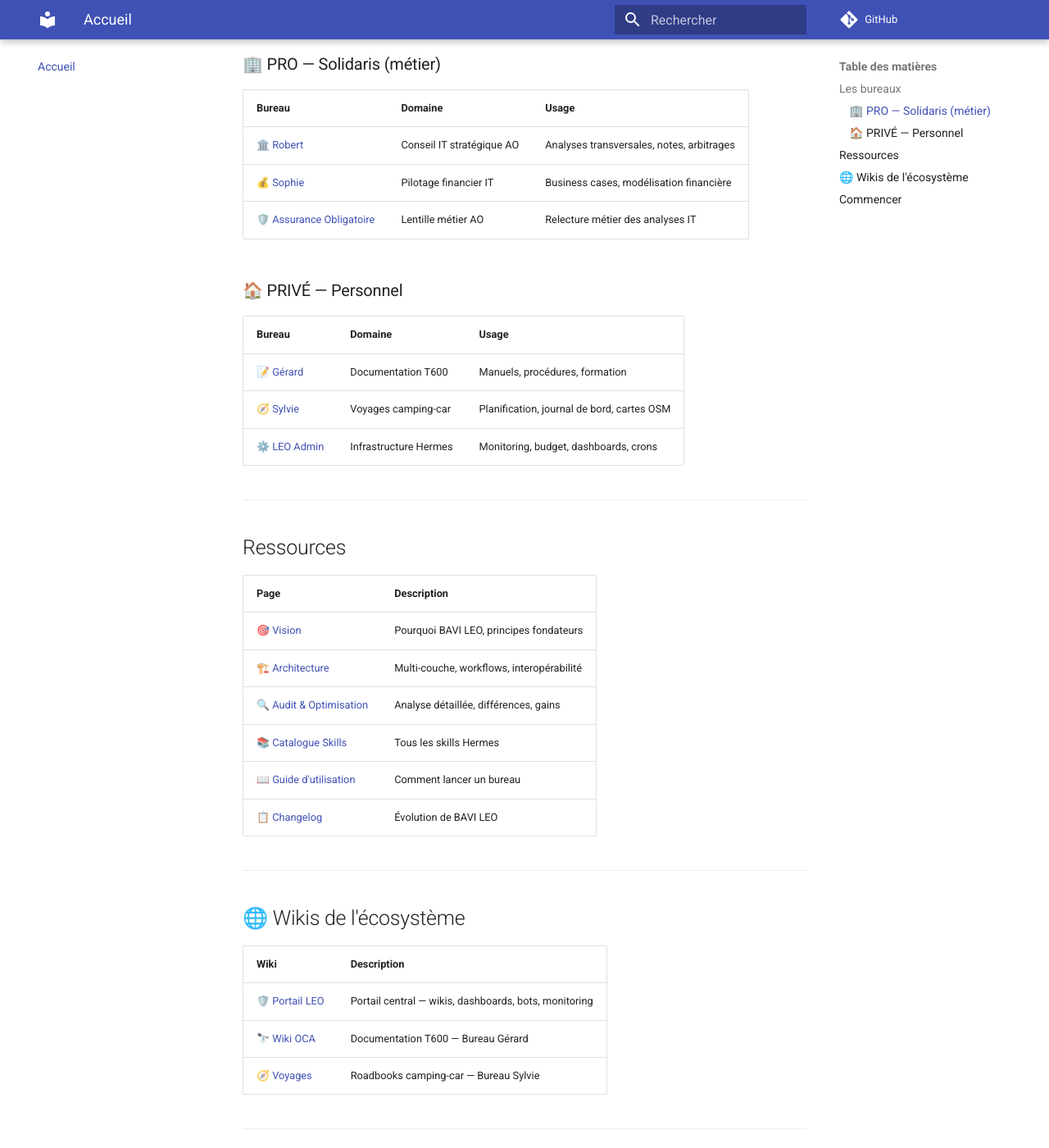
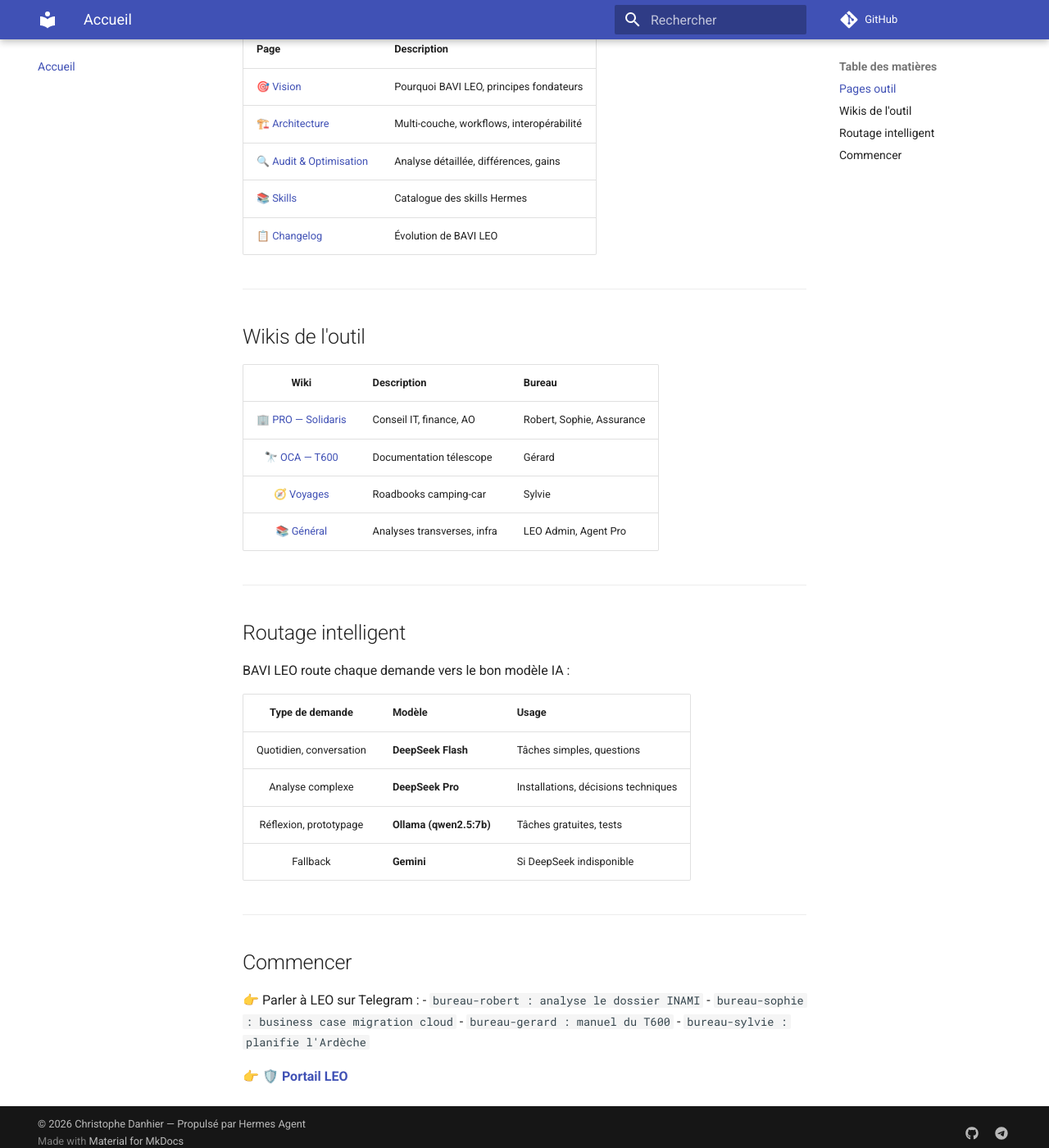
Before and after one commit to christophedanhier-hash/BAVI_LEO, an MkDocs documentation site: the page built from docs/wiki/index.md, in a window 1280 px wide and 1400 px high, scrolled down 333 px. Shown: the whole window at 82% size. Built offline with MkDocs 1.6.1 and Material for MkDocs 9.7.7, drawn with Linux system fonts in a browser that asks for light colours; comment, search, counter and statistics services are not loaded; some of the changed text lies outside the part shown.

Commit message:
refactor: restructuration complète BAVI LEO — wiki outil + 4 wikis spécialisés (PRO, OCA, Voyages, Général)

```diff
--- a/docs/wiki/index.md
+++ b/docs/wiki/index.md
@@ -1,59 +1,51 @@
 # Bienvenue sur BAVI LEO 🏛️🤖
 
-**BAVI LEO** — **B**ureau **A**gentique **V**irtuel **I**ntégré pour **L**EO — est votre système de bureaux IA spécialisés.
+**BAVI LEO** — votre système de bureaux IA spécialisés, propulsé par Hermes Agent.
 
 ---
 
-## Les bureaux
-
-### 🏢 PRO — Solidaris (métier)
-
-| Bureau | Domaine | Usage |
-|--------|---------|-------|
-| 🏛️ [Robert](pro/robert.md) | Conseil IT stratégique AO | Analyses transversales, notes, arbitrages |
-| 💰 [Sophie](pro/sophie.md) | Pilotage financier IT | Business cases, modélisation financière |
-| 🛡️ [Assurance Obligatoire](pro/assurance-obligatoire.md) | Lentille métier AO | Relecture métier des analyses IT |
-
-### 🏠 PRIVÉ — Personnel
-
-| Bureau | Domaine | Usage |
-|--------|---------|-------|
-| 📝 [Gérard](prive/gerard.md) | Documentation T600 | Manuels, procédures, formation |
-| 🧭 [Sylvie](prive/sylvie.md) | Voyages camping-car | Planification, journal de bord, cartes OSM |
-| ⚙️ [LEO Admin](prive/leo-admin.md) | Infrastructure Hermes | Monitoring, budget, dashboards, crons |
-
----
-
-## Ressources
+## Pages outil
 
 | Page | Description |
 |------|-------------|
 | 🎯 [Vision](vision.md) | Pourquoi BAVI LEO, principes fondateurs |
 | 🏗️ [Architecture](architecture.md) | Multi-couche, workflows, interopérabilité |
 | 🔍 [Audit & Optimisation](audit/index.md) | Analyse détaillée, différences, gains |
-| 📚 [Catalogue Skills](skills/index.md) | Tous les skills Hermes |
-| 📖 [Guide d'utilisation](guide/utilisation.md) | Comment lancer un bureau |
+| 📚 [Skills](skills/index.md) | Catalogue des skills Hermes |
 | 📋 [Changelog](changelog.md) | Évolution de BAVI LEO |
 
 ---
 
-## 🌐 Wikis de l'écosystème
+## Wikis de l'outil
 
-| Wiki | Description |
-|------|-------------|
-| 🛡️ [Portail LEO](https://christophedanhier-hash.github.io/hermes-wiki/) | Portail central — wikis, dashboards, bots, monitoring |
-| 🔭 [Wiki OCA](https://christophedanhier-hash.github.io/wiki-oca/) | Documentation T600 — Bureau Gérard |
-| 🧭 [Voyages](https://christophedanhier-hash.github.io/voyages-wiki/) | Roadbooks camping-car — Bureau Sylvie |
+| Wiki | Description | Bureau |
+|:----:|-------------|--------|
+| 🏢 [PRO — Solidaris](wiki/pro/) | Conseil IT, finance, AO | Robert, Sophie, Assurance |
+| 🔭 [OCA — T600](wiki/oca/) | Documentation télescope | Gérard |
+| 🧭 [Voyages](wiki/voyages/) | Roadbooks camping-car | Sylvie |
+| 📚 [Général](wiki/general/) | Analyses transverses, infra | LEO Admin, Agent Pro |
+
+---
+
+## Routage intelligent
+
+BAVI LEO route chaque demande vers le bon modèle IA :
+
+| Type de demande | Modèle | Usage |
+|:---------------:|--------|-------|
+| Quotidien, conversation | **DeepSeek Flash** | Tâches simples, questions |
+| Analyse complexe | **DeepSeek Pro** | Installations, décisions techniques |
+| Réflexion, prototypage | **Ollama (qwen2.5:7b)** | Tâches gratuites, tests |
+| Fallback | **Gemini** | Si DeepSeek indisponible |
 
 ---
 
 ## Commencer
 
 👉 Parler à LEO sur Telegram :
-- `bureau-robert : analyse le dossier INAMI digitalisation`
+- `bureau-robert : analyse le dossier INAMI`
 - `bureau-sophie : business case migration cloud`
-- `assurance-obligatoire : impacts AO du projet X`
-- `bureau-gerard : produis le manuel du T600`
-- `bureau-sylvie : planifie le voyage en Ardèche`
+- `bureau-gerard : manuel du T600`
+- `bureau-sylvie : planifie l'Ardèche`
 
-👉 **[🛡️ Portail LEO — Écosystème complet](https://christophedanhier-hash.github.io/hermes-wiki/)**
+👉 **[🛡️ Portail LEO](https://christophedanhier-hash.github.io/hermes-wiki/)**
--- a/mkdocs.yml
+++ b/mkdocs.yml
@@ -1,5 +1,5 @@
-site_name: Wiki BAVI LEO — Bureaux Agentiques Virtuels
-site_description: Base de connaissance des bureaux IA — PRO (Solidaris) & PRIVÉ (T600, Voyages, LEO)
+site_name: BAVI LEO — Bureaux Agentiques Virtuels
+site_description: Bureaux IA spécialisés — PRO (Solidaris), OCA (T600), Voyages, Général
 site_author: Christophe (Tofdan) & LEO
 repo_url: https://github.com/christophedanhier-hash/BAVI_LEO
 edit_uri: edit/main/docs/wiki/
@@ -48,17 +48,13 @@
   - https://cdn.jsdelivr.net/npm/mermaid@10/dist/mermaid.min.js
 
 nav:
-  - 🌐 Écosystème:
-    - 🛡️ Portail LEO: https://christophedanhier-hash.github.io/hermes-wiki/
-    - 🏛️ BAVI LEO: https://christophedanhier-hash.github.io/BAVI_LEO/
-    - 🔭 Wiki OCA: https://christophedanhier-hash.github.io/wiki-oca/
-    - 🧭 Voyages: https://christophedanhier-hash.github.io/voyages-wiki/
   - Accueil: wiki/index.md
   - 🎯 Vision: wiki/vision.md
   - 🏗️ Architecture: wiki/architecture.md
   - 🔍 Audit & Optimisation: wiki/audit/index.md
+  - 📚 Skills: wiki/skills/index.md
+  - 📋 Changelog: wiki/changelog.md
   - 🏢 PRO (Solidaris): wiki/pro/index.md
-  - 🏠 PRIVÉ: wiki/prive/index.md
-  - 📚 Skills: wiki/skills/index.md
-  - 📖 Guide: wiki/guide/utilisation.md
-  - 📋 Changelog: wiki/changelog.md
+  - 🔭 OCA (T600): wiki/oca/index.md
+  - 🧭 Voyages: wiki/voyages/index.md
+  - 📚 Général: wiki/general/index.md
```
Also changed, not shown: docs/wiki/general/index.md (added, +11 -0 lines), docs/wiki/oca/index.md (added, +12 -0 lines), docs/wiki/prive/index.md (deleted, +0 -30 lines), docs/wiki/voyages/index.md (added, +12 -0 lines), docs/wiki/general/agent-pro-n8n-analytics.md (renamed from docs/wiki/agent-pro/n8n/index.md), docs/wiki/general/agent-pro.md (renamed from docs/wiki/agent-pro/index.md), docs/wiki/general/leo-admin.md (renamed from docs/wiki/prive/leo-admin.md), docs/wiki/oca/gerard.md (renamed from docs/wiki/prive/gerard.md), docs/wiki/oca/gerard/agents.md (renamed from docs/wiki/prive/gerard/agents.md), docs/wiki/voyages/bot-voyages.md (renamed from docs/wiki/prive/bot-voyages.md), docs/wiki/voyages/sylvie.md (renamed from docs/wiki/prive/sylvie.md).
